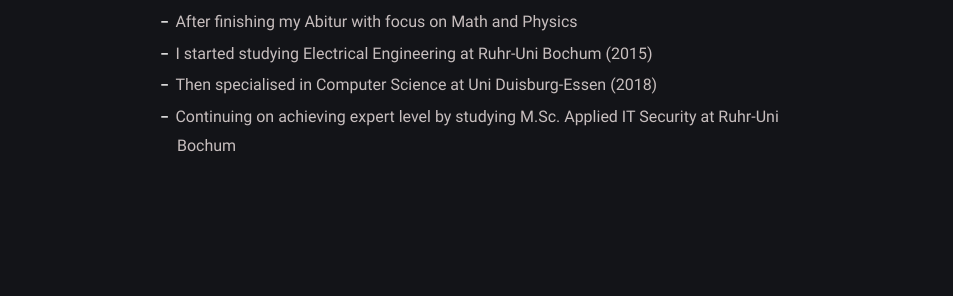
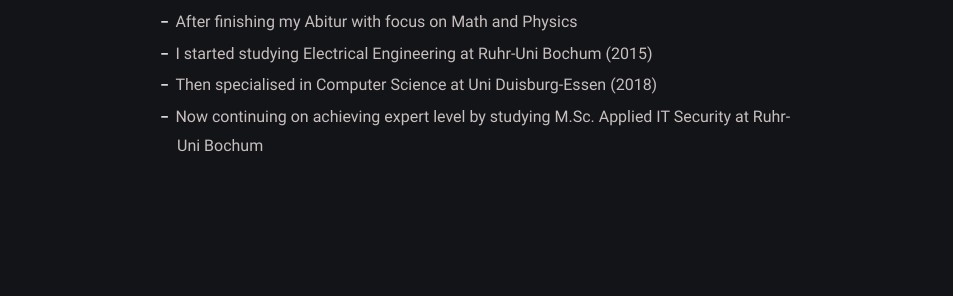
Before and after one commit to securebitAsif/fabulous-jupiter-8f84d, a Jekyll site: the page built from about.md, in a window 1280 px wide. Shown: the part 1044-1340 px from the top of the page, without its empty margins (163-1116 px from the left). Built offline with Jekyll 4.4.1, drawn with Linux system fonts in a browser that asks for light colours.

Commit message:
about.md: changed

```diff
--- a/about.md
+++ b/about.md
@@ -26,4 +26,4 @@ comments: false
 - After finishing my Abitur with focus on Math and Physics
 - I started studying Electrical Engineering at Ruhr-Uni Bochum (2015)
 - Then specialised in Computer Science at Uni Duisburg-Essen (2018)
-- Continuing on achieving expert level by studying M.Sc. Applied IT Security at Ruhr-Uni Bochum
+- Now continuing on achieving expert level by studying M.Sc. Applied IT Security at Ruhr-Uni Bochum
```
